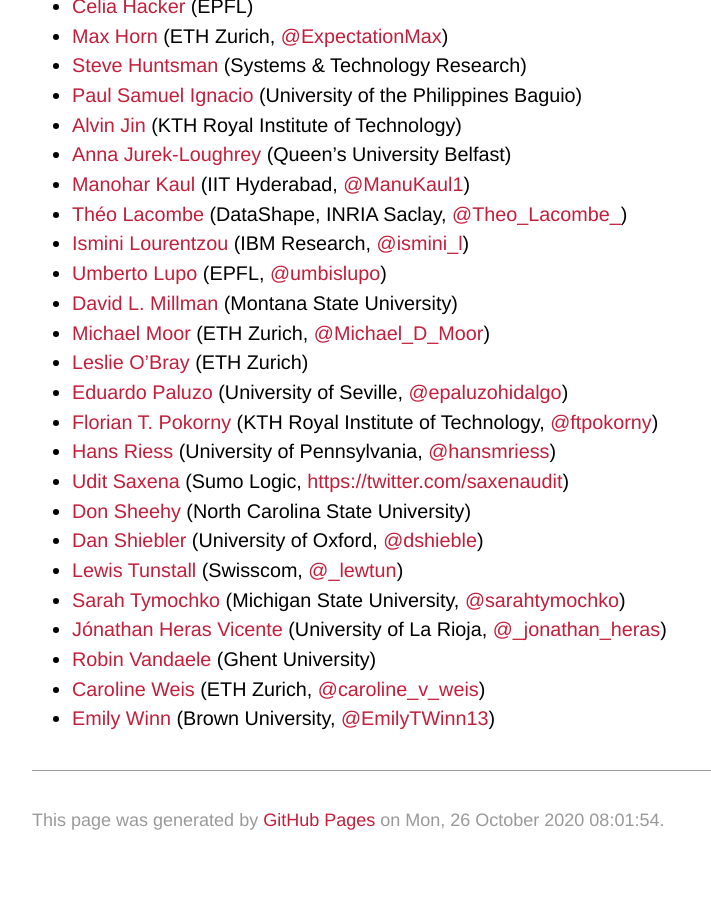
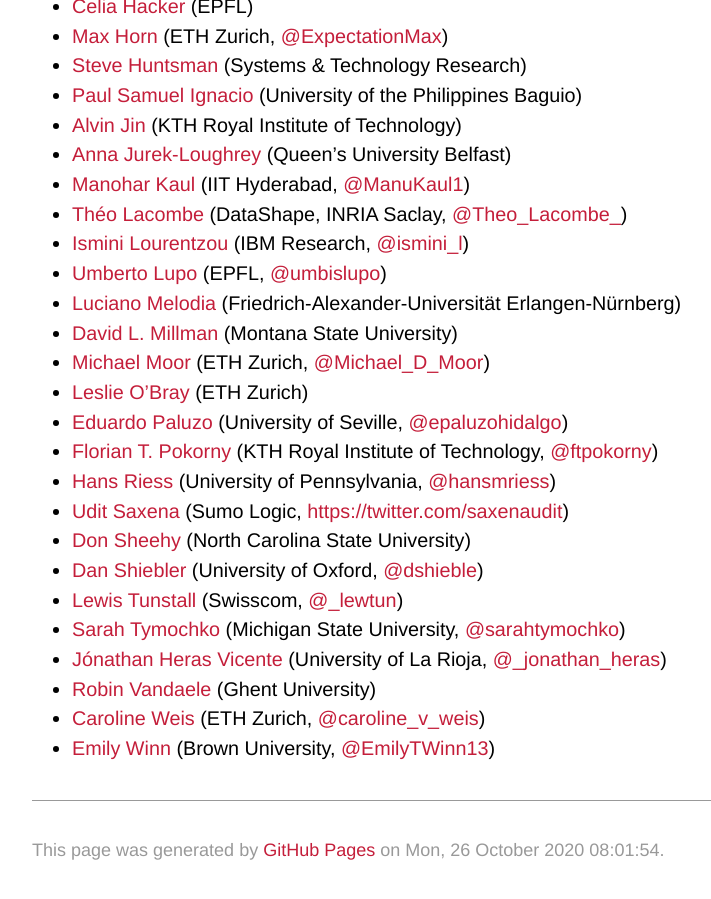
Before and after one commit to tda-in-ml/tda-in-ml.github.io, a Jekyll site: the page built from committee.md, in a window 1280 px wide and 900 px high, scrolled down 1135 px. Shown: the whole window, without its empty margins (140-851 px from the left). Built offline with Jekyll 4.4.1, drawn with Linux system fonts in a browser that asks for light colours; some web fonts are replaced; our own code applies the rules of GitHub Pages for plain Markdown files; before the commit the page ends 2005 px from its top, so only the background shows below that.

Commit message:
Extended programme committee page

```diff
--- a/committee.md
+++ b/committee.md
@@ -35,6 +35,7 @@ linchpin in ensuring high-quality reviews of all scientific contributions:
 - [Théo Lacombe](https://tlacombe.github.io) (DataShape, INRIA Saclay, [@Theo\_Lacombe\_](https://twitter.com/Theo_Lacombe_))
 - [Ismini Lourentzou](https://isminoula.github.io) (IBM Research, [@ismini\_l](https://twitter.com/ismini_l))
 - [Umberto Lupo](https://github.com/ulupo) (EPFL, [@umbislupo](https://twitter.com/umbislupo))
+- [Luciano Melodia](https://www.cs6.tf.fau.eu/person/luciano-melodia) (Friedrich-Alexander-Universität Erlangen-Nürnberg)
 - [David L. Millman](https://www.cs.montana.edu/dave/mySite/index.html) (Montana State University)
 - [Michael Moor](https://www.michaelmoor.ml/) (ETH Zurich, [@Michael_D_Moor](https://twitter.com/Michael_D_Moor))
 - [Leslie O'Bray](https://bsse.ethz.ch/mlcb/people/person-detail.MjMzMjk1.TGlzdC83NjcsLTEyNjQ4MzU1MTY=.html) (ETH Zurich)
```
